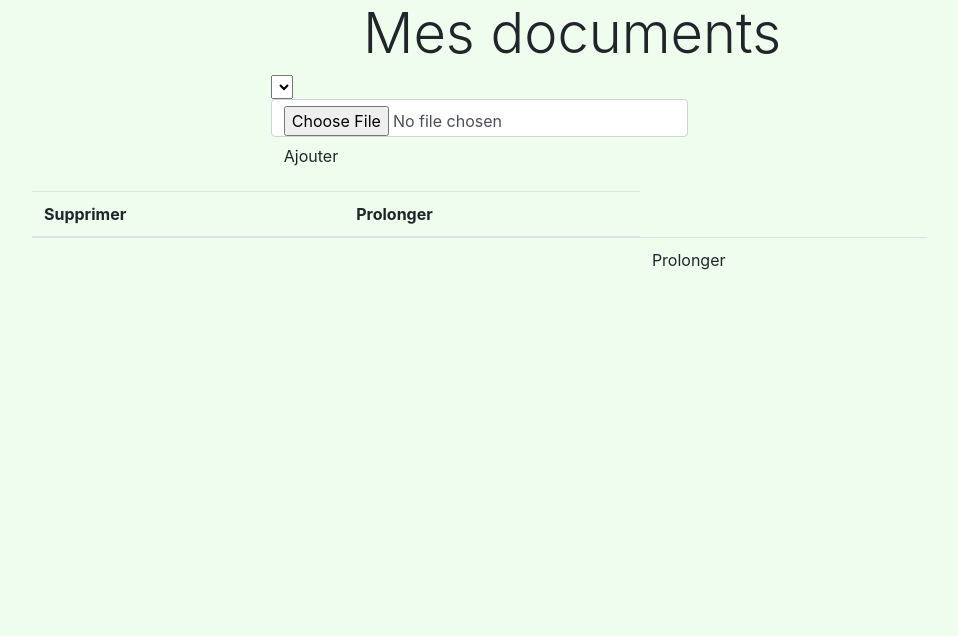
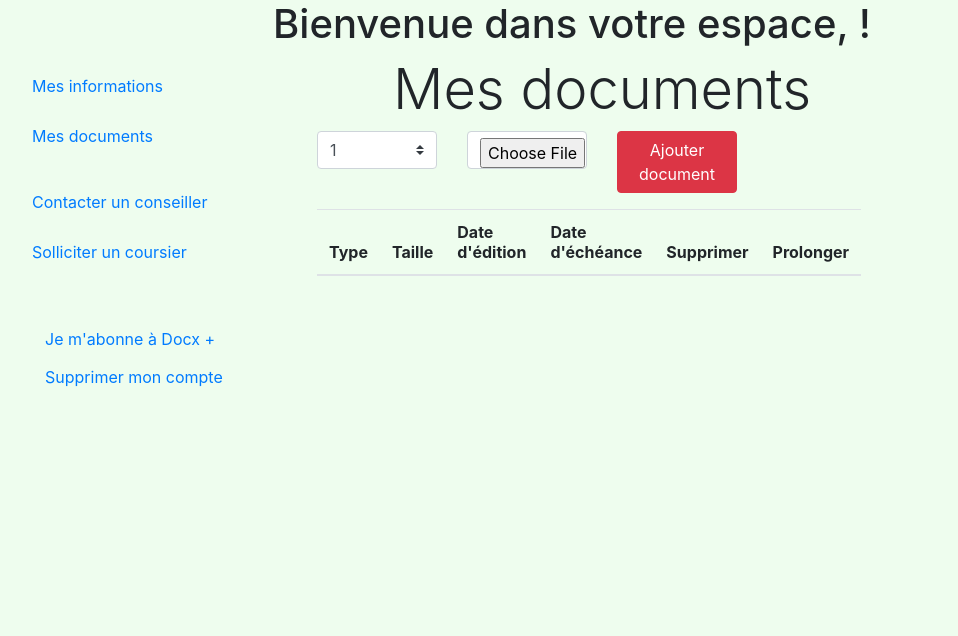
Before and after one commit to Joanna-Renel/projet_collectif, a PHP site: template templates/utilisateur/membre_document.html.twig in a window 1280 px wide. Shown: the part 118-754 px from the top of the page, without its empty margins (68-1026 px from the left). Run offline with PHP 8.4, Linux system fonts and the light colour scheme; the template is opened without the code that fills it: most values are stand-ins (such as "Sample title", 1, 10 or a date in 2020); lists and menus that the app fills with data are empty; some libraries are stand-ins or nearby versions.

Commit message:
affichage documents membre DocsController et templates utilisateur avec creation d'une seconde base dans idex.html.twig & traitement membre en cours

```diff
--- a/templates/base.html.twig
+++ b/templates/base.html.twig
@@ -39,7 +39,7 @@
       </div>
 
       <li class="menu">
-        <a href="{{ path('membre') }} "></a>
+        <a href=""></a>
       </li>
 
       <li class="menu">
--- a/templates/utilisateur/index.html.twig
+++ b/templates/utilisateur/index.html.twig
@@ -1,32 +1,49 @@
-{% extends 'base.html.twig' %}
-{% endblock %}
+{% extends "base.html.twig" %}
+
 {% block body %}
 
+<h1 class="text-center"> Bienvenue dans votre espace,  !</h1>
 
-<div id="carouselExampleInterval" class="carousel slide" data-ride="carousel">
-  <div class="carousel-inner">
-    <div class="carousel-item active" data-interval="10000">
-      <img src="..." class="d-block w-100" alt="...">
+<div class="row col-md-12">
+
+    <div class="col-md-3">
+
+        <ul class="navbar-nav ">
+
+            <li class="nav-item" style="border-radius: 50px;">
+              <a class="nav-link" href="#">Mes informations</a>
+            </li>
+
+            <li class="nav-item">
+              <a class="nav-link" href="#">Mes documents</a>
+            </li>
+
+            <div class="whitespace mt-3"></div>
+
+            <li class="nav-item">
+                <a class="nav-link" href="#"> Contacter un conseiller </a>
+            </li>
+
+            <li class="nav-item">
+                <a class="nav-link" href="#"> Solliciter un coursier</a>
+            </li>
+
+        </ul>
+
+        <div class="whitespace mt-5"></div>
+
+        <button class="btn"><a href="">Je m'abonne à Docx + </a> </button>
+
+        <button class="btn"><a href="">Supprimer mon compte</a></button>
+
     </div>
-    <div class="carousel-item" data-interval="2000">
-      <img src="..." class="d-block w-100" alt="...">
+
+    <div class="col-md-7">
+        {% block main %}
+
+        {% endblock %}
     </div>
-    <div class="carousel-item">
-      <img src="..." class="d-block w-100" alt="...">
-    </div>
-  </div>
-  <a class="carousel-control-prev" href="#carouselExampleInterval" role="button" data-slide="prev">
-    <span class="carousel-control-prev-icon" aria-hidden="true"></span>
-    <span class="sr-only">Previous</span>
-  </a>
-  <a class="carousel-control-next" href="#carouselExampleInterval" role="button" data-slide="next">
-    <span class="carousel-control-next-icon" aria-hidden="true"></span>
-    <span class="sr-only">Next</span>
-  </a>
+
 </div>
 
-
-
-
-
 {% endblock %}
--- a/templates/utilisateur/membre_document.html.twig
+++ b/templates/utilisateur/membre_document.html.twig
@@ -1,40 +1,65 @@
-{% extends "base.html.twig" %}
+{% extends "utilisateur/index.html.twig" %}
 
-{% block body %}
+{% block main %}
 
     <h1 class="display-4 text-center">Mes documents</h1>
 
-    <div class="col-md-10">
+    <div class="col-md-9">
+        <div class="">
+            <form class="" action="" method="post" enctype="multipart/form-data">
 
-        <div class="form-group">
-            <form class=" col-md-6 mx-auto" action="" method="post" enctype="data">
+                <div class="row">
+                    <div class="col">
+                        <select name="type" id="typeDoc" class="custom-select">
+                            <option placeholder="Type document" selected>
+                                {% for data in colonnes %}
+                                {{ data == 1 }}
+                                {% endfor %}
+                            </option>
+                        </select>
+                    </div>
 
-                <select name="type" id="typeDoc">
-                    <option value="Type document">{#{{ data.type }}#} </option>
-                </select>
-                <input class="form-control" type="file" name="document" id="document">
-                <button class="btn">Ajouter</button>
+                    <div class="col custom-file">
+                        <input class="form-control" type="file" name="document" id="document">
+                    </div>
+
+                    <div class="col">
+                        <button type="submit" class="btn btn-danger">Ajouter document</button>
+                    </div>
+
+                </div>
             </form>
         </div>
 
         <table class="table table-border">
 
             <thead>
+                <th>Type</th>
+                <th>Taille</th>
+                <th>Date d'édition</th>
+                <th>Date d'échéance</th>
                 <th>Supprimer</th>
                 <th>Prolonger</th>
             </thead>
 
+           {# {% for document in documents %}
+
             <tbody>
                 <tr>
-                    <td></td>
+                    <td>{{ document.type}}</td>
+                    <td>{{ document.taille}}</td>
+                    <td>{{ document.}}</td>
+                    <td>{{ document.type}}</td>
                     <td class="fa far-del"></td>
                     <td>Prolonger</td>
                 </tr>
             </tbody>
+            {% endfor %} #}
+
 
         </table>
+
+
     </div>
 
-
-
 {% endblock %}
```
Also changed, not shown: src/Controller/DocsController.php (+55 -5 lines), src/Controller/UtilisateurController.php (+45 -19 lines), templates/utilisateur/membre.html.twig (+7 -39 lines), src/DataFixtures/DocsFxtTests.php (renamed from src/DataFixtures/DocsFixtures.php).
